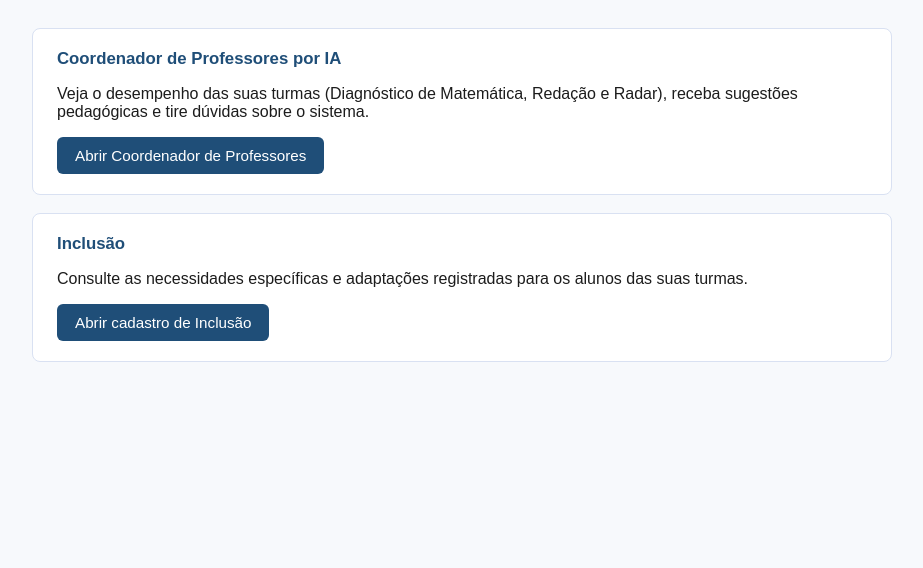
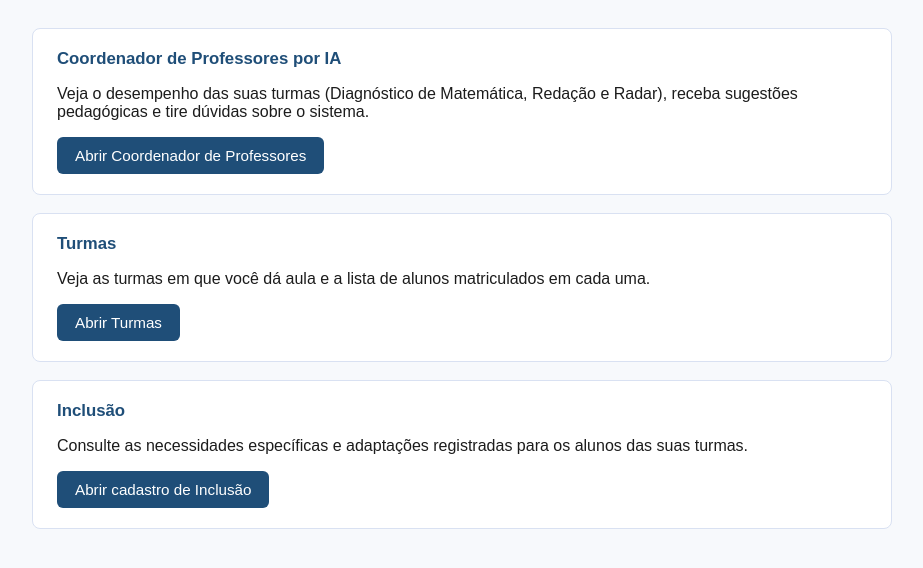
Before and after one commit to charlyjhone/aimedu-platform, a Flask app: template app/templates/dashboard_professor.html in a window 1280 px wide. Shown: the part 50-618 px from the top of the page, without its empty margins (178-1101 px from the left). Run offline with Flask 3, Linux system fonts and the light colour scheme; the template is opened without the code that fills it, so the values that code supplies are empty; some libraries are stand-ins or nearby versions.

Commit message:
Add Turmas section to professor dashboard

```diff
--- a/app/templates/dashboard_professor.html
+++ b/app/templates/dashboard_professor.html
@@ -8,6 +8,12 @@
 </div>
 
 <div class="card">
+  <h2>Turmas</h2>
+  <p>Veja as turmas em que você dá aula e a lista de alunos matriculados em cada uma.</p>
+  <a class="botao" href="{{ url_for('turmas.index') }}">Abrir Turmas</a>
+</div>
+
+<div class="card">
   <h2>Inclusão</h2>
   <p>Consulte as necessidades específicas e adaptações registradas para os alunos das suas turmas.</p>
   <a class="botao" href="{{ url_for('inclusao.index') }}">Abrir cadastro de Inclusão</a>
```
